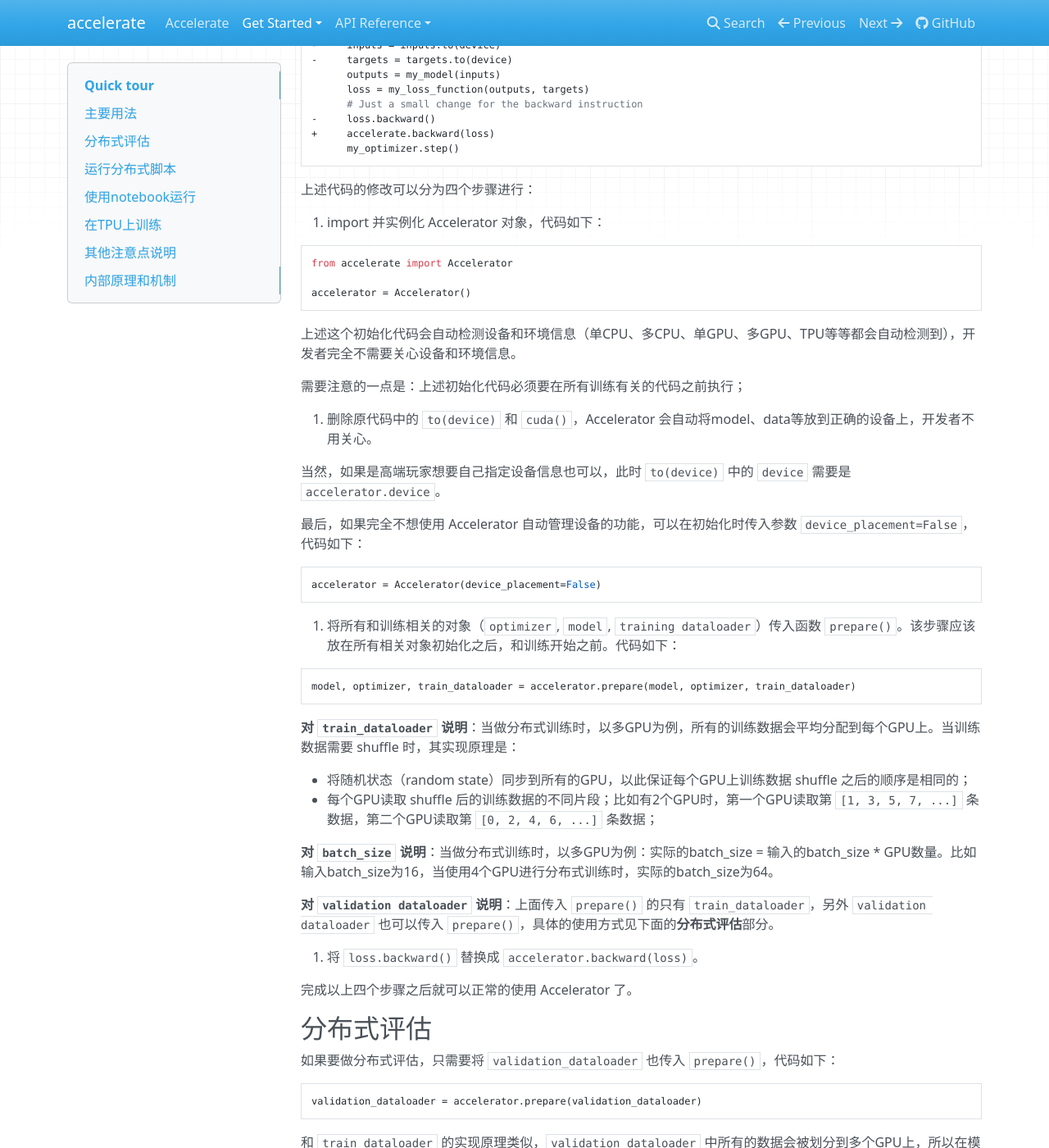
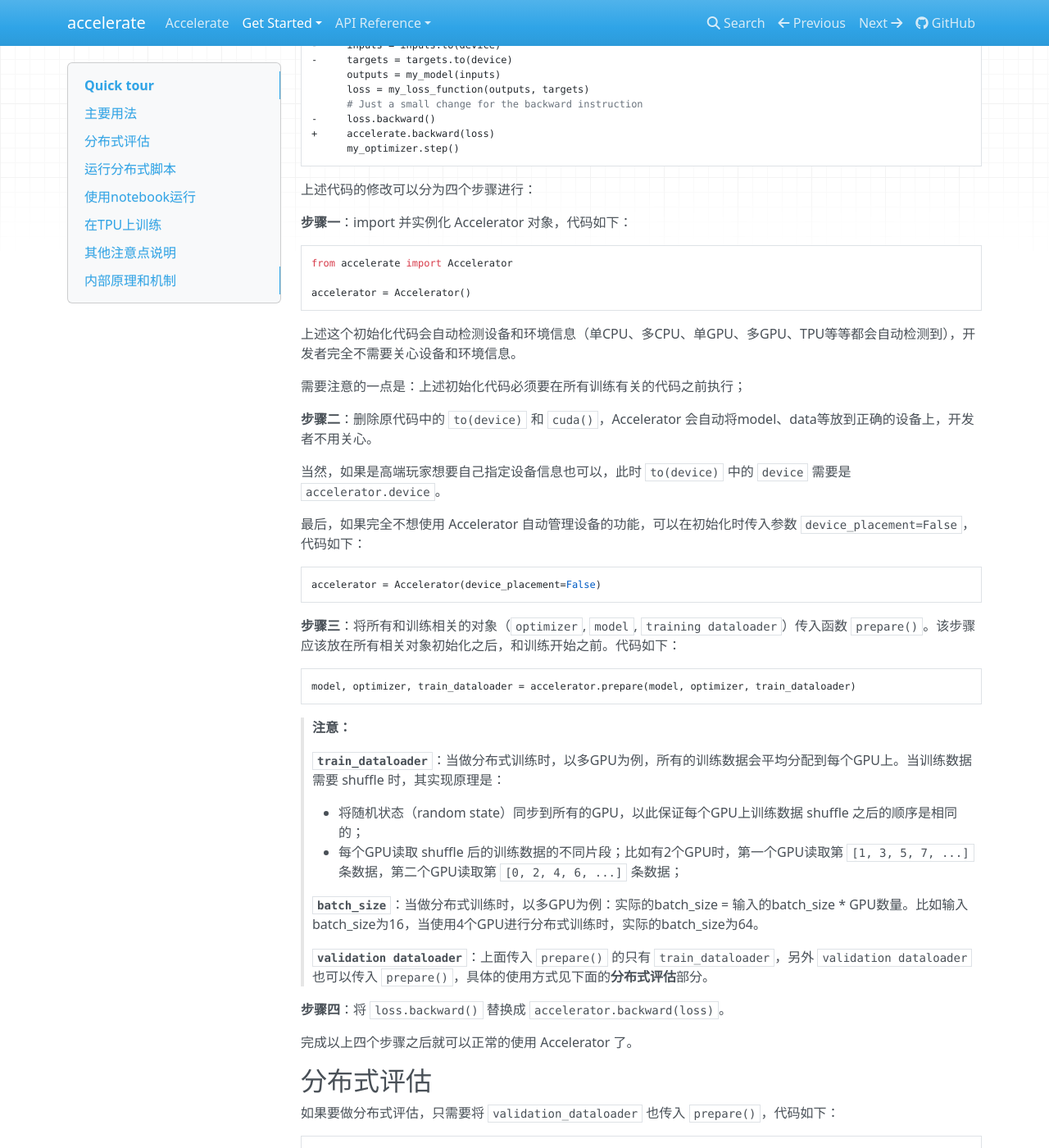
Before and after one commit to wmc1992/huggingface-accelerate-docs-zh, an MkDocs documentation site: the page built from docs/quick_tour.md, in a window 1280 px wide and 1400 px high, scrolled down 422 px. Shown: the whole window at 82% size. Built offline with MkDocs 1.6.1, drawn with Linux system fonts in a browser that asks for light colours; nearby versions of some CDN libraries; some of the changed text lies outside the part shown.

Commit message:
2022-02-04 10:42:53

````diff
--- a/docs/quick_tour.md
+++ b/docs/quick_tour.md
@@ -2,7 +2,7 @@
 
 ## 主要用法
 
-在之前的文档 [Accelerate](./Accelerate.md) 中已经看到过要想使用Accelerate需要做的代码修改如下所示：
+在之前的文档 [Accelerate](..) 中已经看到过要想使用Accelerate需要做的代码修改如下所示：
 
 <div><pre><code class="language-python hljs">
 <font color=green>+ from accelerate import Accelerator</font>
@@ -29,7 +29,7 @@
 
 上述代码的修改可以分为四个步骤进行：
 
-1. import 并实例化 Accelerator 对象，代码如下：
+**步骤一**：import 并实例化 Accelerator 对象，代码如下：
 
 ```python
 from accelerate import Accelerator
@@ -41,7 +41,7 @@ accelerator = Accelerator()
 
 需要注意的一点是：上述初始化代码必须要在所有训练有关的代码之前执行；
 
-2. 删除原代码中的 `to(device)` 和 `cuda()`，Accelerator 会自动将model、data等放到正确的设备上，开发者不用关心。
+**步骤二**：删除原代码中的 `to(device)` 和 `cuda()`，Accelerator 会自动将model、data等放到正确的设备上，开发者不用关心。
 
 当然，如果是高端玩家想要自己指定设备信息也可以，此时 `to(device)` 中的 `device` 需要是 `accelerator.device`。
 
@@ -51,22 +51,24 @@ accelerator = Accelerator()
 accelerator = Accelerator(device_placement=False)
 ```
 
-3. 将所有和训练相关的对象（`optimizer`, `model`, `training dataloader`）传入函数 `prepare()`。该步骤应该放在所有相关对象初始化之后，和训练开始之前。代码如下：
+**步骤三**：将所有和训练相关的对象（`optimizer`, `model`, `training dataloader`）传入函数 `prepare()`。该步骤应该放在所有相关对象初始化之后，和训练开始之前。代码如下：
 
-```
+```python
 model, optimizer, train_dataloader = accelerator.prepare(model, optimizer, train_dataloader)
 ```
 
-**对 `train_dataloader` 说明**：当做分布式训练时，以多GPU为例，所有的训练数据会平均分配到每个GPU上。当训练数据需要 shuffle 时，其实现原理是：
+> **注意：**
+>
+> **`train_dataloader`**：当做分布式训练时，以多GPU为例，所有的训练数据会平均分配到每个GPU上。当训练数据需要 shuffle 时，其实现原理是：
+>
+> * 将随机状态（random state）同步到所有的GPU，以此保证每个GPU上训练数据 shuffle 之后的顺序是相同的；
+> * 每个GPU读取 shuffle 后的训练数据的不同片段；比如有2个GPU时，第一个GPU读取第 `[1, 3, 5, 7, ...]` 条数据，第二个GPU读取第 `[0, 2, 4, 6, ...]` 条数据；
+>
+> **`batch_size`**：当做分布式训练时，以多GPU为例：实际的batch_size = 输入的batch_size * GPU数量。比如输入batch_size为16，当使用4个GPU进行分布式训练时，实际的batch_size为64。
+>
+> **`validation dataloader`**：上面传入 `prepare()` 的只有 `train_dataloader`，另外 `validation dataloader` 也可以传入 `prepare()`，具体的使用方式见下面的**分布式评估**部分。
 
-* 将随机状态（random state）同步到所有的GPU，以此保证每个GPU上训练数据 shuffle 之后的顺序是相同的；
-* 每个GPU读取 shuffle 后的训练数据的不同片段；比如有2个GPU时，第一个GPU读取第 `[1, 3, 5, 7, ...]` 条数据，第二个GPU读取第 `[0, 2, 4, 6, ...]` 条数据；
-
-**对 `batch_size` 说明**：当做分布式训练时，以多GPU为例：实际的batch_size = 输入的batch_size * GPU数量。比如输入batch_size为16，当使用4个GPU进行分布式训练时，实际的batch_size为64。
-
-**对 `validation dataloader` 说明**：上面传入 `prepare()` 的只有 `train_dataloader`，另外 `validation dataloader` 也可以传入 `prepare()`，具体的使用方式见下面的**分布式评估**部分。
-
-4. 将 `loss.backward()` 替换成 `accelerator.backward(loss)`。
+**步骤四**：将 `loss.backward()` 替换成 `accelerator.backward(loss)`。
 
 完成以上四个步骤之后就可以正常的使用 Accelerator 了。
 
@@ -107,8 +109,6 @@ for inputs, targets in validation_dataloader:
 ## 其他注意点说明
 
 ### 程序只在一个进程中执行
-
-> 注：todo 这里需要看一下原文档中的 `process` 是否真的是平时所说的 "进程" 的意思？看源码确认一下；
 
 在分布式训练的时候，以多GPU为例，我们的程序会同时运行在多张显卡上。那么比如打印日志、打印进度条等功能，只希望其执行一次就行了，否则如果有8张显卡，同一条日志打印8次看起来很不方便。
 
````
Also changed, not shown: 2 other files.
